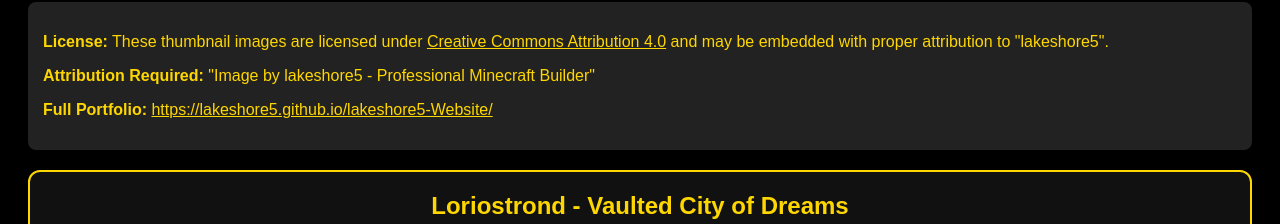
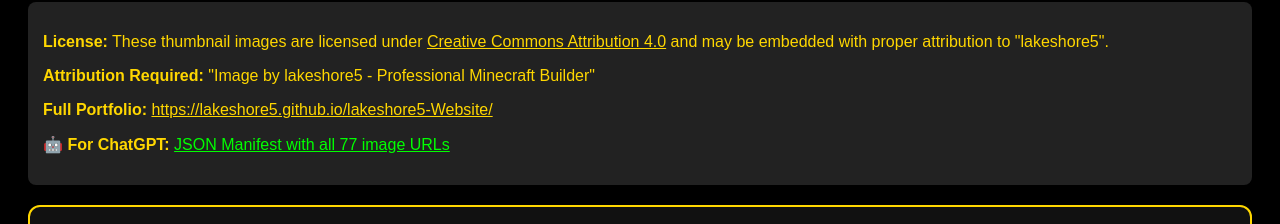
Before and after one commit to lakeshore5/lakeshore5-Website, a browser extension: page embed-gallery.html in a window 1280 px wide. Shown: the part 106-330 px from the top of the page. Drawn offline with Linux system fonts and the light colour scheme.

Commit message:
Chatgpt gallery

```diff
--- a/embed-gallery.html
+++ b/embed-gallery.html
@@ -41,6 +41,7 @@
         <p><strong>License:</strong> These thumbnail images are licensed under <a href="https://creativecommons.org/licenses/by/4.0/" style="color: #FFD700;">Creative Commons Attribution 4.0</a> and may be embedded with proper attribution to "lakeshore5".</p>
         <p><strong>Attribution Required:</strong> "Image by lakeshore5 - Professional Minecraft Builder"</p>
         <p><strong>Full Portfolio:</strong> <a href="https://lakeshore5.github.io/lakeshore5-Website/" style="color: #FFD700;">https://lakeshore5.github.io/lakeshore5-Website/</a></p>
+        <p><strong>🤖 For ChatGPT:</strong> <a href="https://lakeshore5.github.io/lakeshore5-Website/chatgpt-image-manifest.json" style="color: #00FF00;">JSON Manifest with all 77 image URLs</a></p>
     </div>
 
     <!-- Complete embeddable image gallery -->
```
